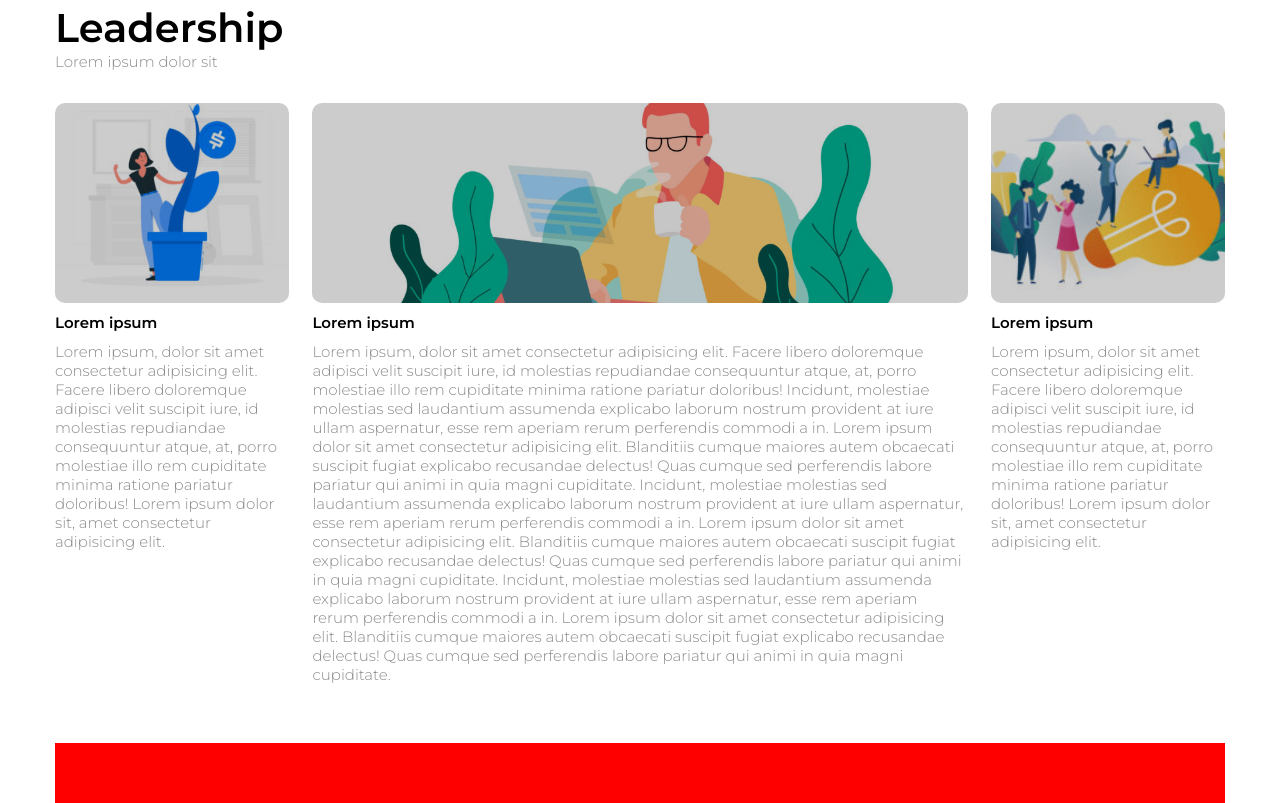
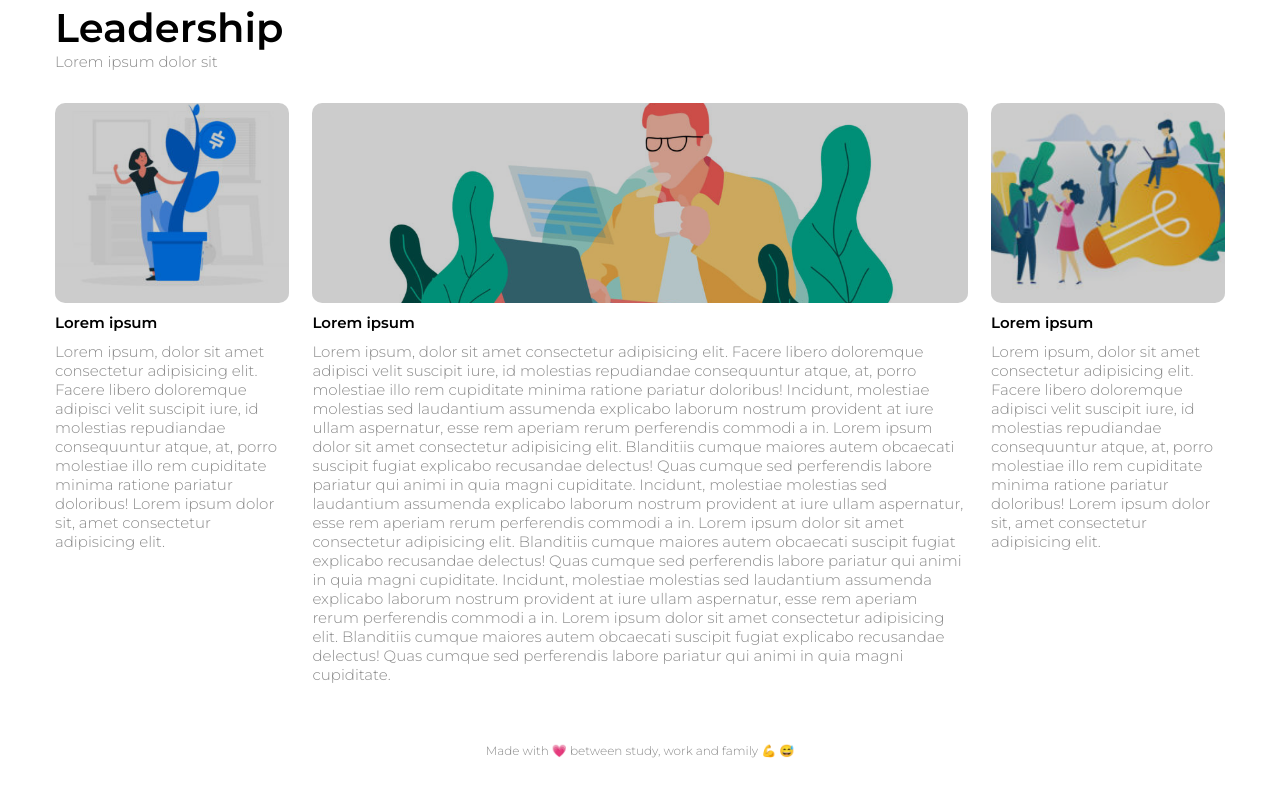
Before and after one commit to danibr1/htmlcss-wp, a plain HTML site: page index.html in a window 1280 px wide. Shown: the part 720-1523 px from the top of the page. Drawn offline with Linux system fonts and the light colour scheme.

Commit message:
completed

```diff
--- a/css/main.css
+++ b/css/main.css
@@ -83,6 +83,7 @@ header .brand img{
 
 .main-menu li a:hover{
     color:black;
+    font-weight: 600;
 }
 
 
@@ -170,5 +171,6 @@ header .brand img{
 /* FOOTER */
 footer{
     height: 60px;
-    background: red;
+    font-size: 12px;
+    text-align: center;
 }
--- a/index.html
+++ b/index.html
@@ -95,7 +95,9 @@
         </main>
 
         <!-- FOOTER -->
-        <footer></footer>
+        <footer>
+            <div class="made">Made with &#x1F497 between study, work and family &#x1F4AA &#128517 </div>
+        </footer>
 
     </div>
 </body>
```
